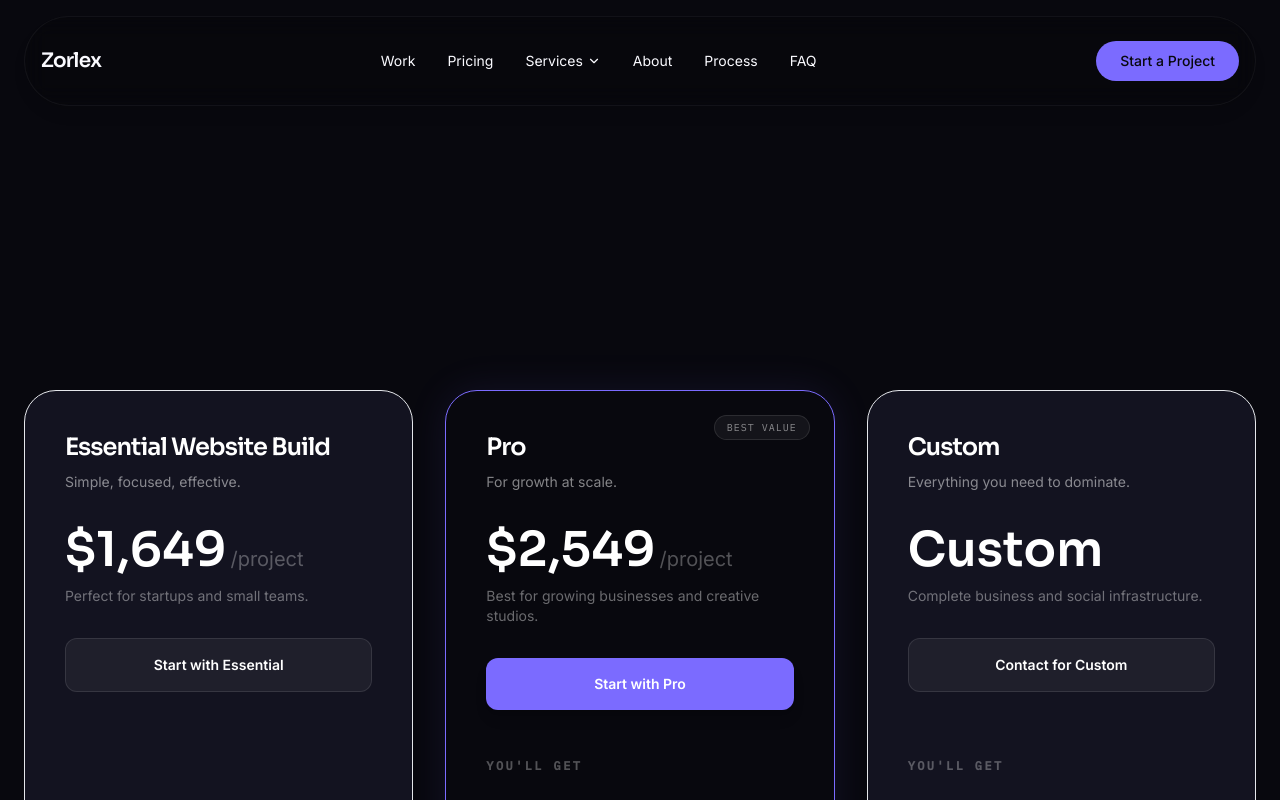
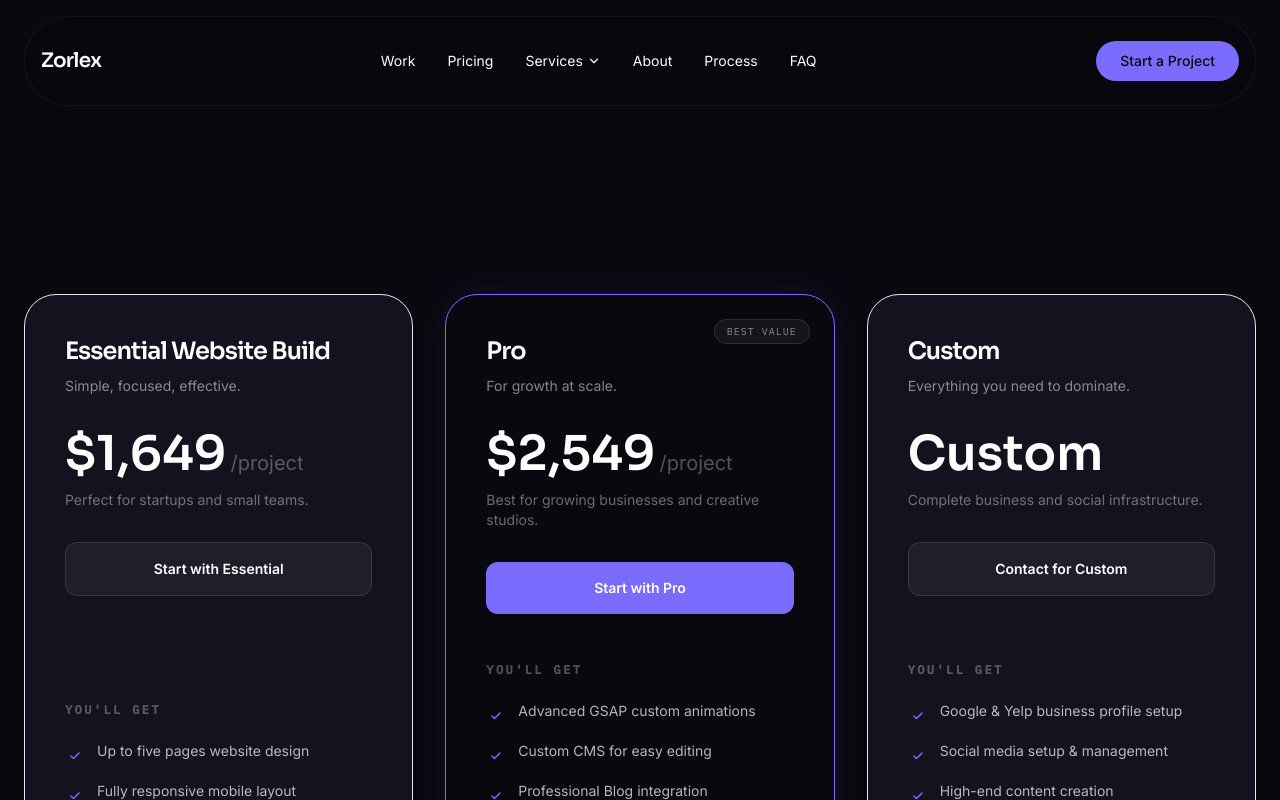
Before and after one commit to mitchelldschafer/zorlex-marketing-preset-2, a React (Vite) app: page /pricing in a window 1280 px wide. Shown: the top 800 px of the page. Built offline with nearby package versions, Linux system fonts and the light colour scheme.

Commit message:
fix: Optimize homepage sections and pricing layout

```diff
--- a/src/components/Home.jsx
+++ b/src/components/Home.jsx
@@ -17,11 +17,8 @@ export default function Home() {
       <TrustBar />
       <SocialProof />
       <Manifesto />
-      <Portfolio />
-      <Features />
       <Services />
       <Process />
-      <Testimonials />
       <FAQ />
       <Cta />
     </>
--- a/src/components/Pricing.jsx
+++ b/src/components/Pricing.jsx
@@ -88,7 +88,7 @@ export default function Pricing() {
   }, []);
 
   return (
-    <div ref={containerRef} className="min-h-screen bg-dark pt-40 pb-32 px-6">
+    <div ref={containerRef} className="min-h-screen bg-dark pt-16 pb-32 px-6">
       <div className="max-w-[1320px] mx-auto">
 
         {/* Header Section */}
--- a/src/components/Process.jsx
+++ b/src/components/Process.jsx
@@ -53,8 +53,6 @@ export default function Process() {
               scrub: true
             },
             scale: 0.92,
-            opacity: 0.4,
-            filter: "blur(12px)",
             ease: "none"
           });
         }
```
